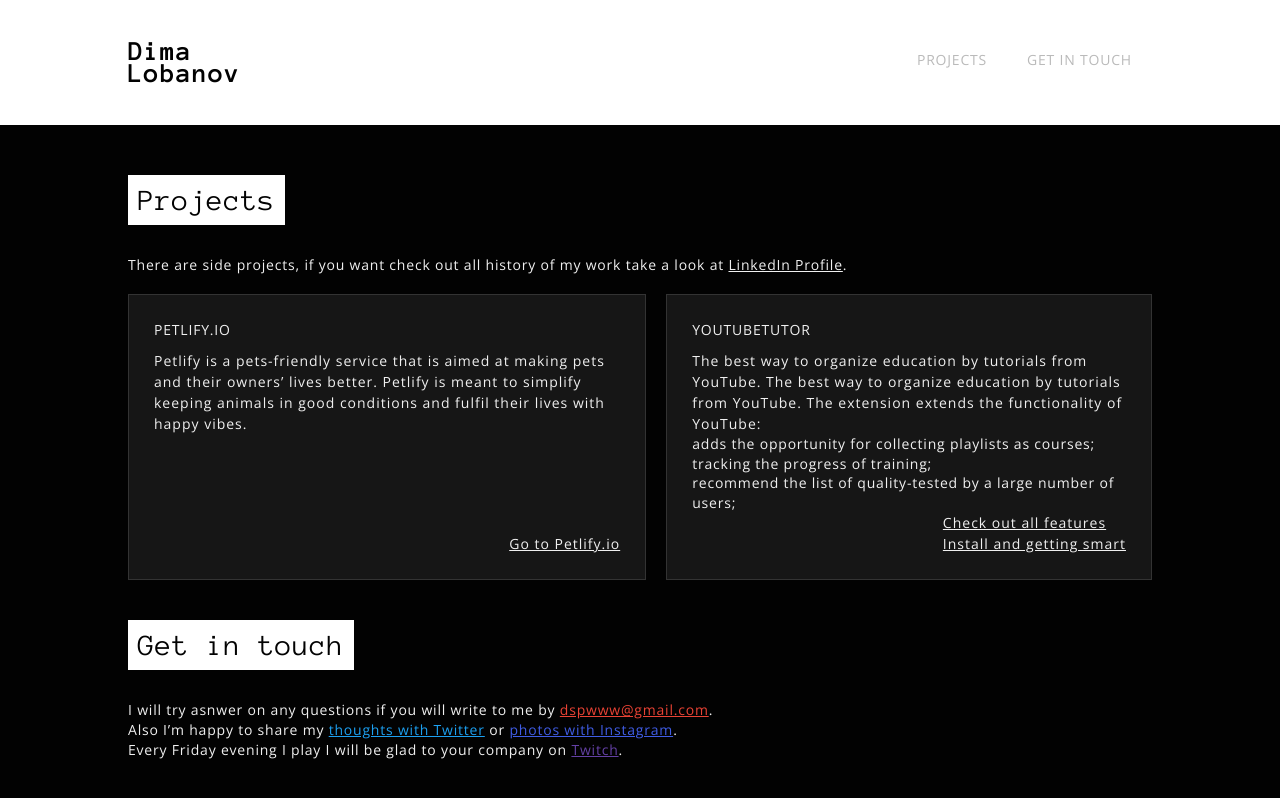
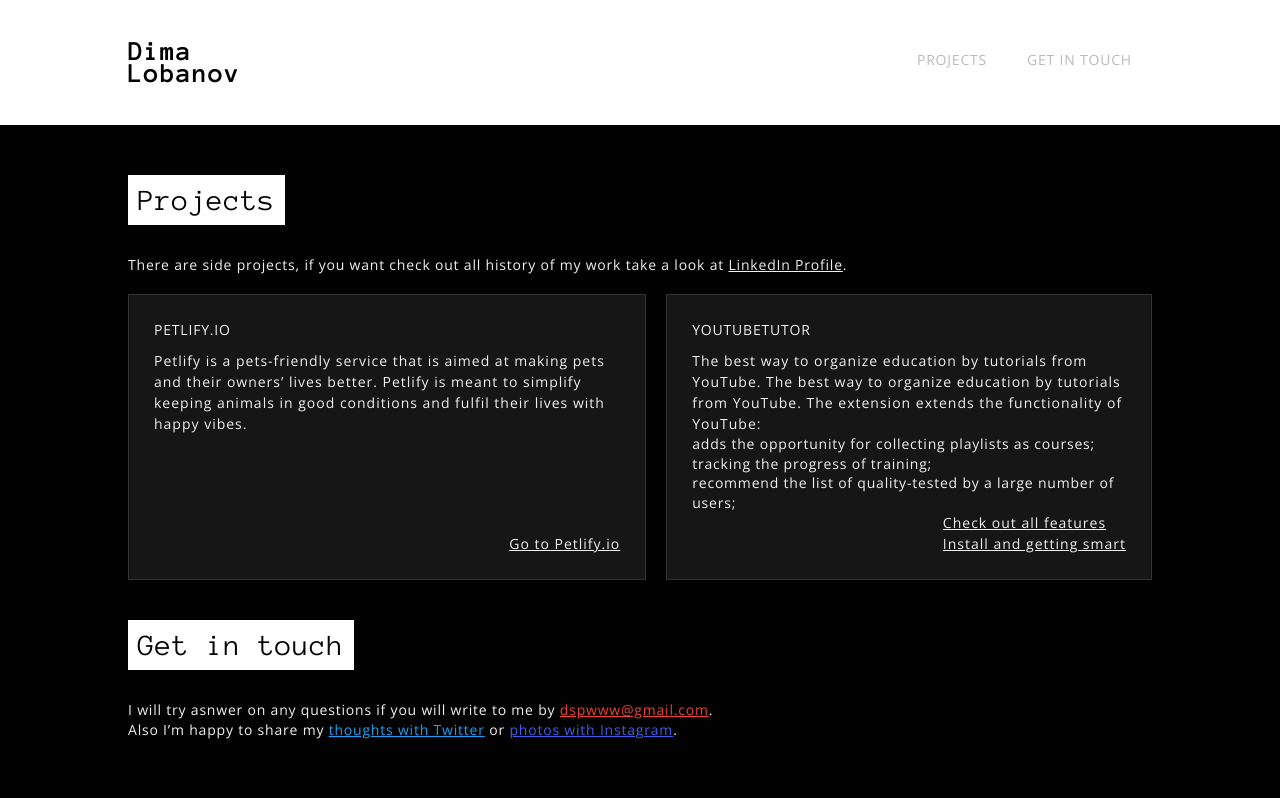
Before and after one commit to dimaspirit/dimaspirit.github.io, a website: page index.html in a window 1280 px wide. Drawn offline with nearby package versions, Linux system fonts and the light colour scheme.

Commit message:
UPD description

```diff
--- a/index.html
+++ b/index.html
@@ -79,8 +79,6 @@
           <p>I will try asnwer on any questions if you will write to me by <a class="google" href="mailto:dspwww@gmail.com?subject=Ihave a question">dspwww@gmail.com</a>.</p>
 
           <p>Also I’m happy to share my <a href="https://twitter.com/dnerdster" class="twitter" target="_blank">thoughts with Twitter</a> or <a href="https://www.instagram.com/dimanerdster/" class="instagram" target="_blank">photos with Instagram</a>.</p>
-
-          <p>Every Friday evening I play I will be glad to your company on <a href="https://www.twitch.tv/dnerdster" class="twitch" target="_blank">Twitch</a>.</p>
         </section>
       </main>
     </div>
```
